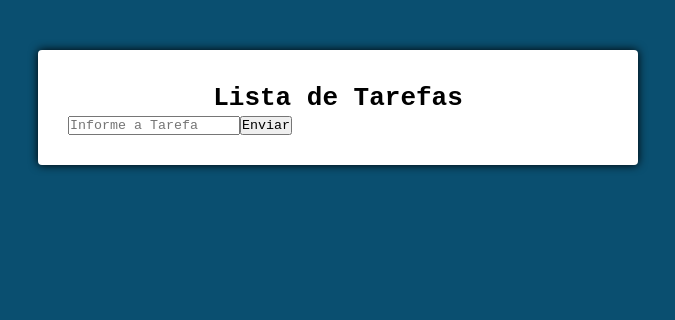
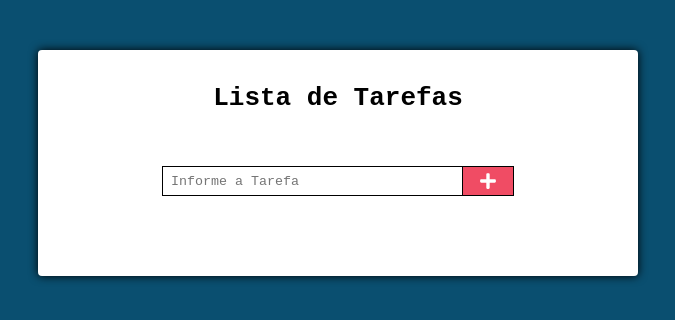
Before and after one commit to Luke0195/Task-List, a React (Create React App) app: page / in a window 1280 px wide. Shown: the top 320 px of the page, without its empty margins (302-977 px from the left). Built offline with nearby package versions, Linux system fonts and the light colour scheme.

Commit message:
refactor: estilazando o form

```diff
--- a/src/components/Main/index.js
+++ b/src/components/Main/index.js
@@ -1,14 +1,35 @@
 import React, { Component } from 'react';
 import './styles.css';
+import { FaPlus } from 'react-icons/fa';
 
 export default class Main extends Component {
+  state ={
+    novaTarefa: '',
+  }
+
+  handleChangeInput = (event) => {
+    this.setState({
+      novaTarefa: event.target.value,
+    });
+  }
+
   render() {
+    const { novaTarefa } = this.state;
     return (
       <div className="main">
-        <h1>Lista de Tarefas</h1>
-        <form action="#">
-          <input type="text" name="msg" placeholder="Informe a Tarefa" onChange={this.handleChangeInput} />
-          <button type="submit"> Enviar</button>
+        <h1> Lista de Tarefas</h1>
+        <form action="#" className="form">
+          <input
+            type="text"
+            name="msg"
+            placeholder="Informe a Tarefa"
+            onChange={this.handleChangeInput}
+            value={novaTarefa}
+          />
+
+          <button type="submit">
+            <FaPlus />
+          </button>
         </form>
       </div>
     );
--- a/src/components/Main/styles.css
+++ b/src/components/Main/styles.css
@@ -13,3 +13,42 @@
   line-height:36px;
   text-align: center;
 }
+
+
+.form{
+  margin:30px auto;
+  display:flex;
+  justify-content: center;
+  align-items: center;
+}
+
+.form input{
+  width: 300px;
+  height: 30px;
+  padding-left: 8px;
+  border: 1px solid black;
+  border-right: none;
+}
+
+.form input:focus{
+  border:2px solid var(--background-color);
+}
+
+.form button{
+  padding: 8px 16px;
+  margin: 20px 0;
+  border: none;
+  border: 1px solid black;
+  font-size:18px;
+  display: flex;
+  justify-content: center;
+  align-items: center;
+  height: 30px;
+  background-color:#f04c64;
+  color:#fff;
+  transition:  filter 0.8s ease-out;
+}
+
+.form button:hover{
+ filter: brightness(90%);
+}
```
